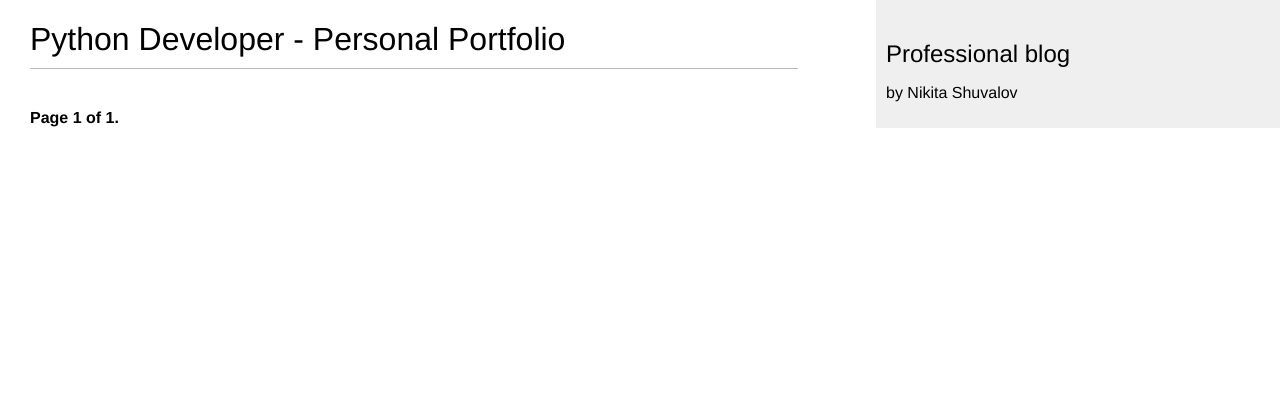
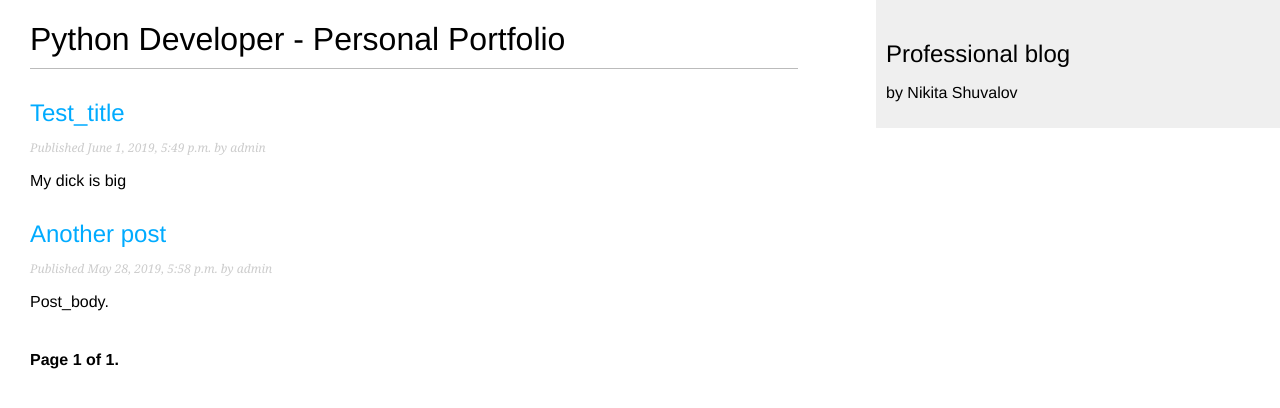
Before and after one commit to mrshuvalov/my_blog, a Django app: page /blog/ in a window 1280 px wide. Shown: the top 408 px of the page. Run offline with Django 3.2, Linux system fonts and the light colour scheme; data comes from the database, SQL or seed files in the repository.

Commit message:
Final Commit: Errors were fixed

```diff
--- a/mysite/blog/templates/blog/post/list.html
+++ b/mysite/blog/templates/blog/post/list.html
@@ -4,7 +4,7 @@
 
 {% block content %}
   <h1>Python Developer - Personal Portfolio</h1>
-  {% for post in post %}
+  {% for post in posts %}
     <h2>
       <a href="{{ post.get_absolute_url }}">
         {{ post.title }}
--- a/mysite/blog/views.py
+++ b/mysite/blog/views.py
@@ -2,7 +2,8 @@ from django.shortcuts import render, get_object_or_404
 from .models import Post
 from django.core.paginator import Paginator, EmptyPage, PageNotAnInteger
 from django.views.generic import ListView
-from .forms import CommentForm
+from .forms import CommentForm, EmailPostForm
+from django.core.mail import send_mail
 
 def post_list(request):
     object_list = Post.published.all()
```
